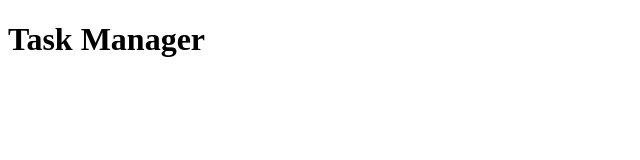
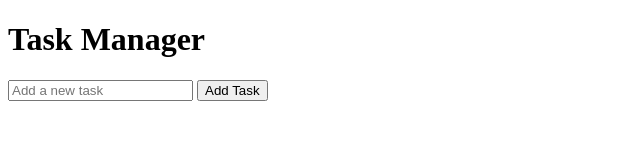
Before and after one commit to tamunoWoks/Task_manager, a plain HTML site: page index.html in a window 1280 px wide. Shown: the whole page, without its empty margins (0-640 px from the left). Drawn offline with Linux system fonts and the light colour scheme.

Commit message:
Create form for new task

```diff
--- a/index.html
+++ b/index.html
@@ -7,5 +7,10 @@
 </head>
 <body>
    <h1>Task Manager</h1>
+
+    <form action="/add" method="POST">
+        <input type="text" name="content" placeholder="Add a new task">
+        <button type="submit">Add Task</button>
+    </form>
 </body>
 </html>
```
